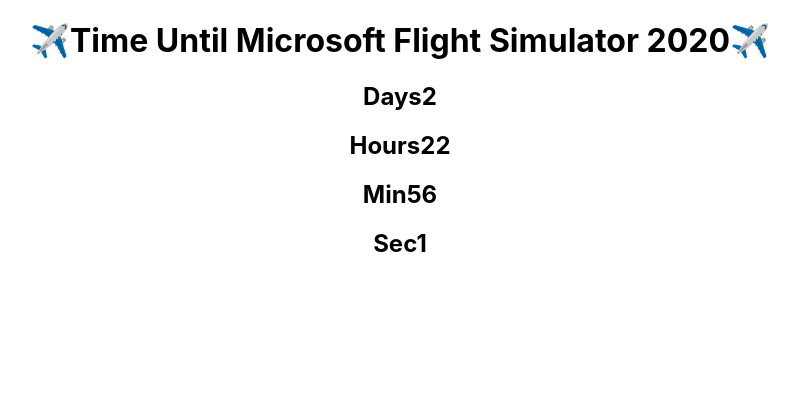
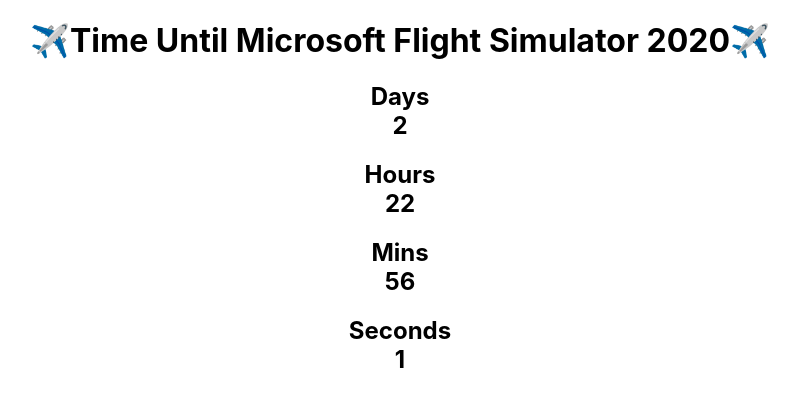
Before and after one commit to abautista3712/MFS2020countdown, a React (Create React App) app: page / in a window 1280 px wide. Shown: the top 406 px of the page, without its empty margins (240-1039 px from the left). Built offline with nearby package versions, Linux system fonts and the light colour scheme.

Commit message:
Changed styling of columns.

```diff
--- a/src/Components/Countdown.js
+++ b/src/Components/Countdown.js
@@ -1,37 +1,53 @@
 import React, { useState } from "react";
+import Row from "react-bootstrap/Row";
 import Col from "react-bootstrap/Col";
 import moment from "moment";
 
 function Countdown() {
-  //   const [date] = useState(moment().format("LLL"));
-  //   const [currentDate, setCurrentDate] = useState(
-  //     moment().format("MMMM Do YYYY, h:mm:ss a")
-  //   );
   const currentDate = moment().unix();
   const releaseDate = 1597734000;
-  const [timeDiff, setTimeDiff] = useState();
+  const [timeDiff, setTimeDiff] = useState(0);
 
   const dayVal = Math.floor(timeDiff / 86400);
   const hourVal = Math.floor((timeDiff % 86400) / 3600);
   const minVal = Math.floor(((timeDiff % 86400) % 3600) / 60);
   const secVal = Math.floor(((timeDiff % 86400) % 3600) % 60);
 
-  //   const timeDiff = relea/seDate - currentDate;
   setTimeout(function () {
     setTimeDiff(releaseDate - currentDate);
   }, 1000);
 
   return (
-    <div>
-      {/* <h2>{currentDate}</h2>
-      <h2>{releaseDate}</h2>
-      <h2>{timeDiff}</h2> */}
-      <h2>Days{dayVal}</h2>
-      <h2>Hours{hourVal}</h2>
-      <h2>Min{minVal}</h2>
-      <h2>Sec{secVal}</h2>
-      {/* <h1>{console.log(releaseDate._d)}</h1> */}
-    </div>
+    <Row style={{ textAlign: "center" }}>
+      <Col>
+        <h2>
+          Days
+          <br />
+          {dayVal}
+        </h2>
+      </Col>
+      <Col>
+        <h2>
+          Hours
+          <br />
+          {hourVal}
+        </h2>
+      </Col>
+      <Col>
+        <h2>
+          Mins
+          <br />
+          {minVal}
+        </h2>
+      </Col>
+      <Col>
+        <h2>
+          Seconds
+          <br />
+          {secVal}
+        </h2>
+      </Col>
+    </Row>
   );
 }
 
```
